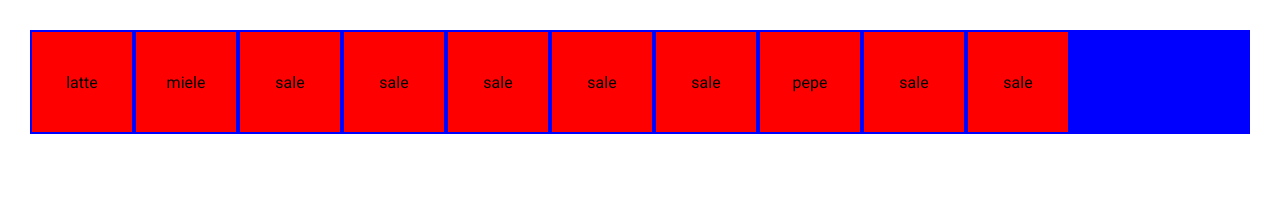
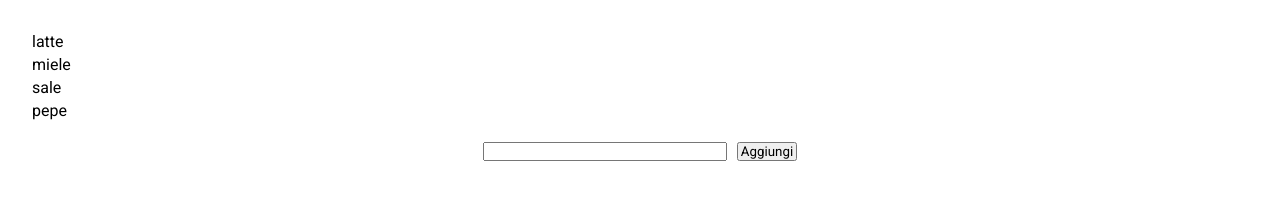
Before and after one commit to edaless/js-lista-spesa, a plain HTML site: page bonus/index.html in a window 1280 px wide. Drawn offline with Linux system fonts and the light colour scheme.

Commit message:
fatto bonus

```diff
--- a/bonus/CSS/style.css
+++ b/bonus/CSS/style.css
@@ -1,16 +1,4 @@
-/* roboto */
-/*
 
-
-font-family: 'Roboto', sans-serif;
-
-*/
-
-/* :root{ */
-    /* var(--w-colonna) */
-    /* --w-colonna: 130px; */
-
-/* } */
 
 *{
     margin:0;
@@ -20,31 +8,36 @@ font-family: 'Roboto', sans-serif;
 }
 
 body{
-    /* min-height: 100vh; */
     display: flex;
     flex-direction: column;
-    /* align-items: center; */
-    /* justify-content: center; */
     padding: 30px;
 }
 .container{
-    /* width: calc(100vw - 100px); */
-    /* height: calc(100vh - 100px); */
-
     display: flex;
-    flex-wrap: wrap;
-    /* margin: 20px; */
-
-    background-color: blue;
+    flex-direction: column;
+    /* background-color: blue; */
 }
 
 .tessera{
     width: 100px;
-    height: 100px;
     margin: 2px;
     display: flex;
     align-items: center;
+    /* justify-content: center; */
+
+    /* background-color: rgb(255, 0, 0); */
+}
+
+.cont-input{
+    margin-top: 20px;
+    display: flex;
     justify-content: center;
+}
 
-    background-color: rgb(255, 0, 0);
+input{
+    width: 20%;
 }
+button{
+    width: 60px;
+    margin-left: 10px;
+}
--- a/bonus/JS/main.js
+++ b/bonus/JS/main.js
@@ -12,7 +12,7 @@
 
 
 // dichiarazioni
-let lista = ["latte", "miele", "sale", "sale", "sale", "sale", "sale", "pepe", "sale", "sale"];
+let lista = ["latte", "miele", "sale",  "pepe",];
 
 
 let arrInnerHtml= [];
@@ -38,10 +38,28 @@ const contenitore = document.querySelector(".container");
 contenitore.innerHTML= arrInnerHtml;
 
 
+const button = document.querySelector("button");
+const newElement = document.getElementById("newElement");
 
 
+button.addEventListener("click",
+    function(){
+        // if che serve per far sì che non vada a capo quando clicco il tasto con niente scritto
+        if(newElement.value != ""){
+
+            // incremento l'array con il div con scritto il nuovo elemento
+            arrInnerHtml += [`<div class="tessera">${newElement.value}</div>`];
+            // ricopio l'array aggiornato nell'inner del container
+            contenitore.innerHTML= arrInnerHtml;
 
 
+            // cancello ciò che c'è scritto nell'input
+            newElement.value = "";
+
+        };
+
+    }
+);
 
 
 
--- a/bonus/index.html
+++ b/bonus/index.html
@@ -32,7 +32,10 @@
     <div class="container">
 
     </div>
-
+    <div class="cont-input">
+        <input type="text" id="newElement">
+        <button>Aggiungi</button>
+    </div>
 
 
     <script type="text/javascript" src="JS/main.js">
```
